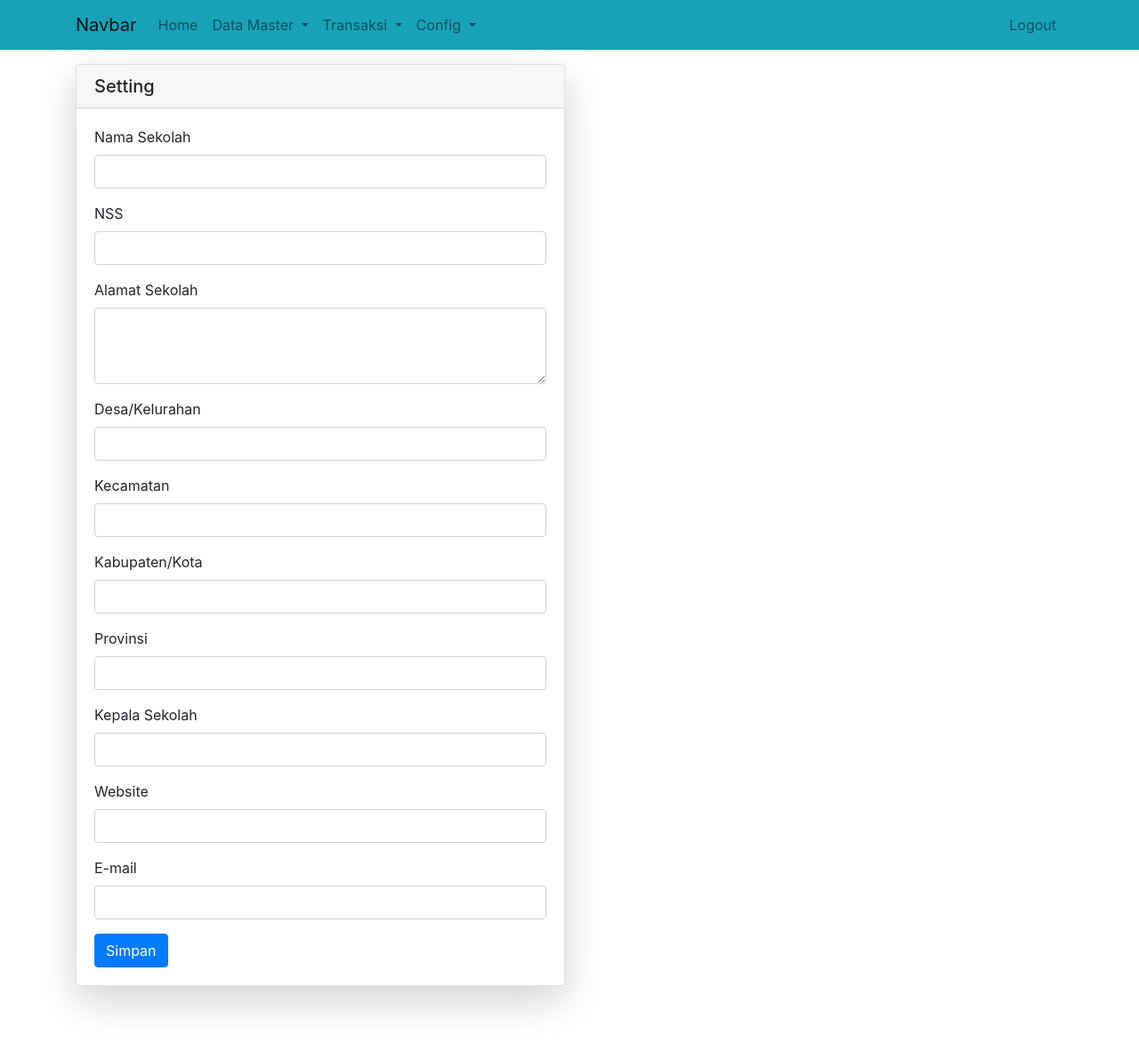
After one commit to ekotriy/spp, a CodeIgniter app: page /spp/config/setting in a window 1280 px wide. The commit adds this page. Shown: the whole page at 89% size. Run offline with CodeIgniter, Linux system fonts and the light colour scheme; data that the repository does not hold is empty; some libraries are stand-ins or nearby versions.

Commit message:
Setting profile school

```diff
--- /dev/null
+++ b/application/controllers/Config.php
@@ -0,0 +1,36 @@
+<?php
+defined('BASEPATH') or exit('No direct script access allowed');
+
+class Config extends CI_Controller
+{
+
+    public function __construct()
+    {
+        parent::__construct();
+        $this->load->model('Config_model', 'confg');
+    }
+
+    public function setting()
+    {
+        $this->form_validation->set_rules('sekolah', 'Nama Sekolah', 'trim|required');
+        $this->form_validation->set_rules('nss', 'NSS', 'trim|required');
+        $this->form_validation->set_rules('alamat', 'Alamat', 'trim|required');
+        $this->form_validation->set_rules('kelurahan', 'Desa/Kelurahan', 'trim|required');
+        $this->form_validation->set_rules('kecamatan', 'Kecamatan', 'trim|required');
+        $this->form_validation->set_rules('kabupaten', 'Kebupaten', 'trim|required');
+        $this->form_validation->set_rules('provinsi', 'Provinsi', 'trim|required');
+        $this->form_validation->set_rules('kepsek', 'Nama Kepala Sekolah', 'trim|required');
+        $this->form_validation->set_rules('website', 'Website', 'trim|required');
+        $this->form_validation->set_rules('email', 'E-mail', 'trim|required');
+
+
+        if ($this->form_validation->run() == FALSE) {
+            $data['setting'] = $this->confg->getSettingById();
+            $data['title'] = 'Setting';
+            $this->template->load('templates/admin_temps', 'config/setting', $data);
+        } else {
+            $this->confg->setUpdateSettingById();
+            redirect('config/setting');
+        }
+    }
+}
--- /dev/null
+++ b/application/models/Config_model.php
@@ -0,0 +1,40 @@
+<?php
+defined('BASEPATH') or exit('No direct script access allowed');
+
+class Config_model extends CI_Model
+{
+    // get all from table profile by id_profil 1
+    public function getSettingById()
+    {
+        return $this->db->get_where('profile', ['id_profil' => 1])->row_array();
+    }
+
+    // update from table profile by id_profil 1
+    public function setUpdateSettingById()
+    {
+        $nm_sekolah = $this->input->post('sekolah', true);
+        $nss        = $this->input->post('nss', true);
+        $alamat     = $this->input->post('alamat', true);
+        $kelurahan  = $this->input->post('kelurahan', true);
+        $kecamatan  = $this->input->post('kecamatan', true);
+        $kabupaten  = $this->input->post('kabupaten', true);
+        $provinsi   = $this->input->post('provinsi', true);
+        $kepsek     = $this->input->post('kepsek', true);
+        $website    = $this->input->post('website', true);
+        $email      = $this->input->post('email', true);
+        $data = [
+            "nm_sekolah"    => $nm_sekolah,
+            "nss"           => $nss,
+            "alamat"        => $alamat,
+            "kelurahan"     => $kelurahan,
+            "kecamatan"     => $kecamatan,
+            "kabupaten"     => $kabupaten,
+            "provinsi"      => $provinsi,
+            "kpl_sekolah"   => $kepsek,
+            "website"       => $website,
+            "email"         => $email
+        ];
+        $this->db->where('id_profil', 1);
+        $this->db->update('profile', $data);
+    }
+}
--- a/application/views/auth/login.php
+++ b/application/views/auth/login.php
@@ -16,7 +16,7 @@
                             <input type="password" class="form-control" id="password" name="password" placeholder="Masukan Password">
                             <small class="form-text text-danger"><?= form_error('password'); ?></small>
                         </div>
-                        <button type="submit" class="btn btn-info">Login</button>
+                        <button type="submit" name="submit" class="btn btn-info">Login</button>
                     </form>
                 </div>
             </div>
--- a/application/views/auth/regis.php
+++ b/application/views/auth/regis.php
@@ -19,7 +19,7 @@
                             <label for="password2">Ulangi Password</label>
                             <input type="password" class="form-control" id="password2" name="password2" placeholder="Masukan Password">
                         </div>
-                        <button type="submit" class="btn btn-info">Buat</button>
+                        <button type="submit" name="submit" class="btn btn-info">Buat</button>
                     </form>
                 </div>
             </div>
--- /dev/null
+++ b/application/views/config/setting.php
@@ -0,0 +1,64 @@
+<div class="container">
+    <div class="form-row">
+        <div class="col-md-6 mb-3">
+            <div class="card shadow-lg mb-5">
+                <h5 class="card-header">Setting</h5>
+                <div class="card-body">
+                    <form method="POST" action="">
+                        <div class="form-group">
+                            <label for="nmsekolah">Nama Sekolah</label>
+                            <input type="text" class="form-control" id="nmsekolah" name="sekolah" value="<?= $setting['nm_sekolah']; ?>">
+                            <small class="form-text text-danger"><?= form_error('sekolah'); ?></small>
+                        </div>
+                        <div class="form-group">
+                            <label for="nss">NSS</label>
+                            <input type="text" class="form-control" id="nss" name="nss" value="<?= $setting['nss']; ?>">
+                            <small class="form-text text-danger"><?= form_error('nss'); ?></small>
+                        </div>
+                        <div class="form-group">
+                            <label for="alamat">Alamat Sekolah</label>
+                            <textarea class="form-control" id="alamat" name="alamat" rows="3"><?= $setting['alamat']; ?> </textarea>
+                            <small class="form-text text-danger"><?= form_error('alamat'); ?></small>
+                        </div>
+                        <div class="form-group">
+                            <label for="desa">Desa/Kelurahan</label>
+                            <input type="text" class="form-control" id="desa" name="kelurahan" value="<?= $setting['kelurahan']; ?>">
+                            <small class="form-text text-danger"><?= form_error('kelurahan'); ?></small>
+                        </div>
+                        <div class="form-group">
+                            <label for="kecamatan">Kecamatan</label>
+                            <input type="text" class="form-control" id="kecamatan" name="kecamatan" value="<?= $setting['kecamatan']; ?>">
+                            <small class="form-text text-danger"><?= form_error('kecamatan'); ?></small>
+                        </div>
+                        <div class="form-group">
+                            <label for="kota">Kabupaten/Kota</label>
+                            <input type="text" class="form-control" id="kota" name="kabupaten" value="<?= $setting['kabupaten']; ?>">
+                            <small class="form-text text-danger"><?= form_error('kabupaten'); ?></small>
+                        </div>
+                        <div class="form-group">
+                            <label for="provinsi">Provinsi</label>
+                            <input type="text" class="form-control" id="provinsi" name="provinsi" value="<?= $setting['provinsi']; ?>">
+                            <small class="form-text text-danger"><?= form_error('provinsi'); ?></small>
+                        </div>
+                        <div class="form-group">
+                            <label for="kepsek">Kepala Sekolah</label>
+                            <input type="text" class="form-control" id="kepsek" name="kepsek" value="<?= $setting['kpl_sekolah']; ?>">
+                            <small class="form-text text-danger"><?= form_error('kepsek'); ?></small>
+                        </div>
+                        <div class="form-group">
+                            <label for="web">Website</label>
+                            <input type="text" class="form-control" id="web" name="website" value="<?= $setting['website']; ?>">
+                            <small class="form-text text-danger"><?= form_error('website'); ?></small>
+                        </div>
+                        <div class="form-group">
+                            <label for="email">E-mail</label>
+                            <input type="email" class="form-control" id="email" name="email" value="<?= $setting['email']; ?>">
+                            <small class="form-text text-danger"><?= form_error('email'); ?></small>
+                        </div>
+                        <button type="submit" name="submit" class="btn btn-primary">Simpan</button>
+                    </form>
+                </div>
+            </div>
+        </div>
+    </div>
+</div>
--- /dev/null
+++ b/application/views/templates/admin_temps.php
@@ -0,0 +1,77 @@
+<!doctype html>
+<html lang="en">
+
+<head>
+    <!-- Required meta tags -->
+    <meta charset="utf-8">
+    <meta name="viewport" content="width=device-width, initial-scale=1, shrink-to-fit=no">
+
+    <!-- Bootstrap CSS -->
+    <link rel="stylesheet" href="https://stackpath.bootstrapcdn.com/bootstrap/4.5.0/css/bootstrap.min.css" integrity="sha384-9aIt2nRpC12Uk9gS9baDl411NQApFmC26EwAOH8WgZl5MYYxFfc+NcPb1dKGj7Sk" crossorigin="anonymous">
+
+    <title><?= $title; ?> </title>
+</head>
+
+<body>
+    <nav class="navbar navbar-expand-md navbar-light bg-info mb-3 sticky-top">
+        <div class="container">
+
+            <a class="navbar-brand" href="#">Navbar</a>
+            <button class="navbar-toggler" type="button" data-toggle="collapse" data-target="#navbarNav">
+                <span class="navbar-toggler-icon"></span>
+            </button>
+            <div class="collapse navbar-collapse" id="navbarNav">
+                <ul class="navbar-nav mr-auto">
+                    <li class="nav-item">
+                        <a class="nav-link" href="<?= base_url('home/indexs'); ?>">Home </a>
+                    </li>
+                    <li class="nav-item dropdown">
+                        <a class="nav-link dropdown-toggle" href="#" id="navbarDropdown" role="button" data-toggle="dropdown">
+                            Data Master
+                        </a>
+                        <div class="dropdown-menu mt-2 dropdown-primary">
+                            <a class="dropdown-item" href="#">Kelas</a>
+                            <a class="dropdown-item" href="#">Siswa</a>
+                        </div>
+                    </li>
+                    <li class="nav-item dropdown">
+                        <a class="nav-link dropdown-toggle" href="#" id="navbarDropdown" role="button" data-toggle="dropdown">
+                            Transaksi
+                        </a>
+                        <div class="dropdown-menu mt-2">
+                            <a class="dropdown-item" href="#">Bayar SPP</a>
+                        </div>
+                    </li>
+                    <li class="nav-item dropdown">
+                        <a class="nav-link dropdown-toggle" href="#" id="navbarDropdown" role="button" data-toggle="dropdown">
+                            Config
+                        </a>
+                        <div class="dropdown-menu mt-2">
+                            <a class="dropdown-item" href="<?= base_url('config/setting'); ?>">Setting</a>
+                            <a class="dropdown-item" href="#">User Guied</a>
+                            <a class="dropdown-item" href="#">Tambah Akun</a>
+                        </div>
+                    </li>
+                </ul>
+                <ul class="navbar-nav">
+                    <li class="nav-item">
+                        <a class="nav-link" href="<?= base_url('auth/logout'); ?>">Logout</a>
+                    </li>
+                </ul>
+            </div>
+        </div>
+    </nav>
+    <?= $contents; ?>
+
+
+
+    <!-- Footer -->
+    <!-- Footer -->
+    <!-- Optional JavaScript -->
+    <!-- jQuery first, then Popper.js, then Bootstrap JS -->
+    <script src="https://code.jquery.com/jquery-3.5.1.slim.min.js" integrity="sha384-DfXdz2htPH0lsSSs5nCTpuj/zy4C+OGpamoFVy38MVBnE+IbbVYUew+OrCXaRkfj" crossorigin="anonymous"></script>
+    <script src="https://cdn.jsdelivr.net/npm/popper.js@1.16.0/dist/umd/popper.min.js" integrity="sha384-Q6E9RHvbIyZFJoft+2mJbHaEWldlvI9IOYy5n3zV9zzTtmI3UksdQRVvoxMfooAo" crossorigin="anonymous"></script>
+    <script src="https://stackpath.bootstrapcdn.com/bootstrap/4.5.0/js/bootstrap.min.js" integrity="sha384-OgVRvuATP1z7JjHLkuOU7Xw704+h835Lr+6QL9UvYjZE3Ipu6Tp75j7Bh/kR0JKI" crossorigin="anonymous"></script>
+</body>
+
+</html>
```
Also changed, not shown: application/controllers/Auth.php (+4 -3 lines), application/controllers/Home.php (added, +12 -0 lines), application/views/home/admin.php (added, +8 -0 lines).
